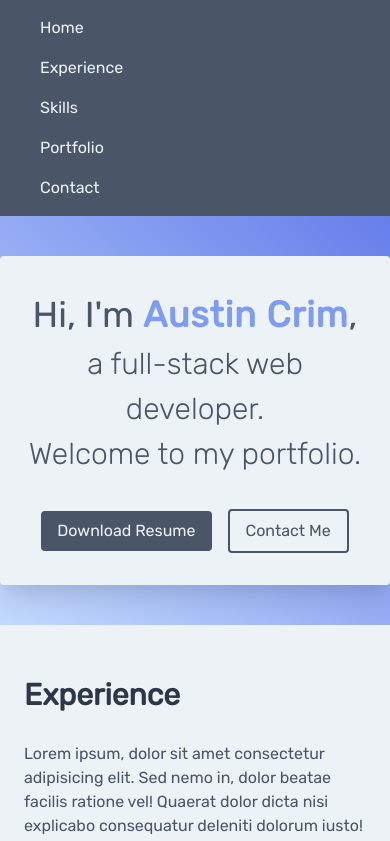
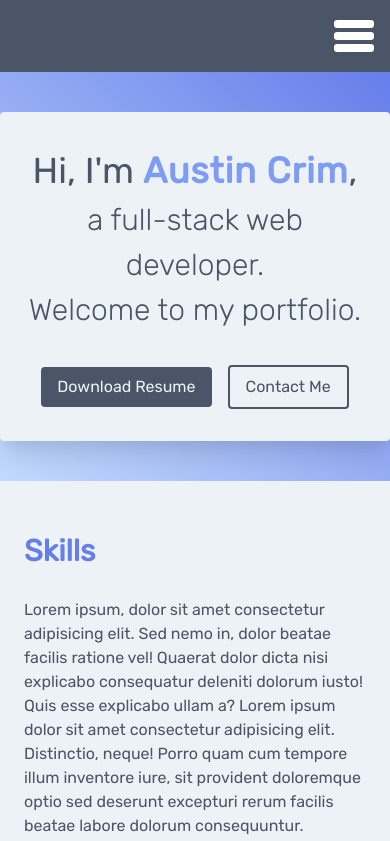
Before and after one commit to austincrim/austincrim.com-next, a Next.js app: page / in a window 390 px wide. Shown: the top 841 px of the page. Built offline with nearby package versions, Linux system fonts and the light colour scheme.

Commit message:
responsive nav

```diff
--- a/src/components/Nav.js
+++ b/src/components/Nav.js
@@ -2,17 +2,39 @@ import React, { useState } from 'react';
 import Link from 'next/link';
 
 export default () => {
+    const [expanded, setExpanded] = useState(false);
+
     return (
         <nav>
-            <ul className="flex flex-col md:flex-row justify-center py-2 text-gray-200 bg-gray-700 shadow-md">
+            <div className="flex justify-end bg-gray-700">
+                <button className={`m-4 hide-hamburger`} onClick={() => setExpanded(!expanded)}>
+                    <svg viewBox="0 0 100 80" width="40" height="40">
+                        <rect fill="white" rx="8" width="100" height="20"></rect>
+                        <rect
+                            fill="white"
+                            rx="8"
+                            y="30"
+                            width="100"
+                            height="20"
+                        ></rect>
+                        <rect
+                            fill="white"
+                            rx="8"
+                            y="60"
+                            width="100"
+                            height="20"
+                        ></rect>
+                    </svg>
+                </button>
+            </div>
+            <ul
+                className={`flex flex-col md:flex-row justify-center py-2 text-gray-200 bg-gray-700 shadow-md ${
+                    expanded ? 'show-nav' : 'hide-nav'
+                }`}
+            >
                 <Link href="/">
                     <a className="nav-item">
                         <li>Home</li>
-                    </a>
-                </Link>
-                <Link href="#experience">
-                    <a className="nav-item">
-                        <li>Experience</li>
                     </a>
                 </Link>
                 <Link href="#skills">
--- a/src/components/Section.js
+++ b/src/components/Section.js
@@ -1,13 +1,15 @@
 import React from 'react';
 
 const Section = props => {
+    const colorStyle = props.primary ? 'bg-gray-200 text-gray-700' : 'bg-gray-700 text-gray-300';
+
     return (
-        <div id={props.title.toLowerCase()} className="w-full px-6 py-12 bg-gray-200 text-gray-700">
+        <div id={props.title.toLowerCase()} className={`w-full px-6 py-12 ${colorStyle}`}>
             <div className="max-w-6xl mx-auto">
-                <h2 className="text-3xl font-semibold text-gray-800 mb-6">
+                <h2 className={`text-3xl font-semibold mb-6 ${props.primary ? 'text-indigo-500' : 'text-indigo-400'}`}>
                     {props.title}
                 </h2>
-                <div className="">{props.children}</div>
+                {props.children}
             </div>
         </div>
     );
--- a/src/pages/index.js
+++ b/src/pages/index.js
@@ -8,7 +8,15 @@ const Index = () => {
         <>
             <Nav />
             <Hero />
-            <Section title="Experience">
+            <Section primary title="Skills">
+                Lorem ipsum, dolor sit amet consectetur adipisicing elit. Sed nemo in, dolor beatae facilis ratione vel! Quaerat dolor dicta nisi explicabo consequatur deleniti dolorum iusto! Quis esse explicabo ullam a?
+                Lorem ipsum dolor sit amet consectetur adipisicing elit. Distinctio, neque! Porro quam cum tempore illum inventore iure, sit provident doloremque optio sed deserunt excepturi rerum facilis beatae labore dolorum consequuntur.
+            </Section>
+            <Section title="Portfolio">
+                Lorem ipsum, dolor sit amet consectetur adipisicing elit. Sed nemo in, dolor beatae facilis ratione vel! Quaerat dolor dicta nisi explicabo consequatur deleniti dolorum iusto! Quis esse explicabo ullam a?
+                Lorem ipsum dolor sit amet consectetur adipisicing elit. Distinctio, neque! Porro quam cum tempore illum inventore iure, sit provident doloremque optio sed deserunt excepturi rerum facilis beatae labore dolorum consequuntur.
+            </Section>
+            <Section primary title="Contact">
                 Lorem ipsum, dolor sit amet consectetur adipisicing elit. Sed nemo in, dolor beatae facilis ratione vel! Quaerat dolor dicta nisi explicabo consequatur deleniti dolorum iusto! Quis esse explicabo ullam a?
                 Lorem ipsum dolor sit amet consectetur adipisicing elit. Distinctio, neque! Porro quam cum tempore illum inventore iure, sit provident doloremque optio sed deserunt excepturi rerum facilis beatae labore dolorum consequuntur.
             </Section>
--- a/src/styles/index.css
+++ b/src/styles/index.css
@@ -13,6 +13,21 @@
 
 .nav-item:active {
     @apply bg-gray-800;
+}
+
+@media(max-width: 768px) {
+    .show-nav {
+        display: flex;
+    }
+    .hide-nav {
+        display: none;
+    }
+}
+
+@media(min-width: 769px) {
+    .hide-hamburger {
+        display: none;
+    }
 }
 
 body {
```
